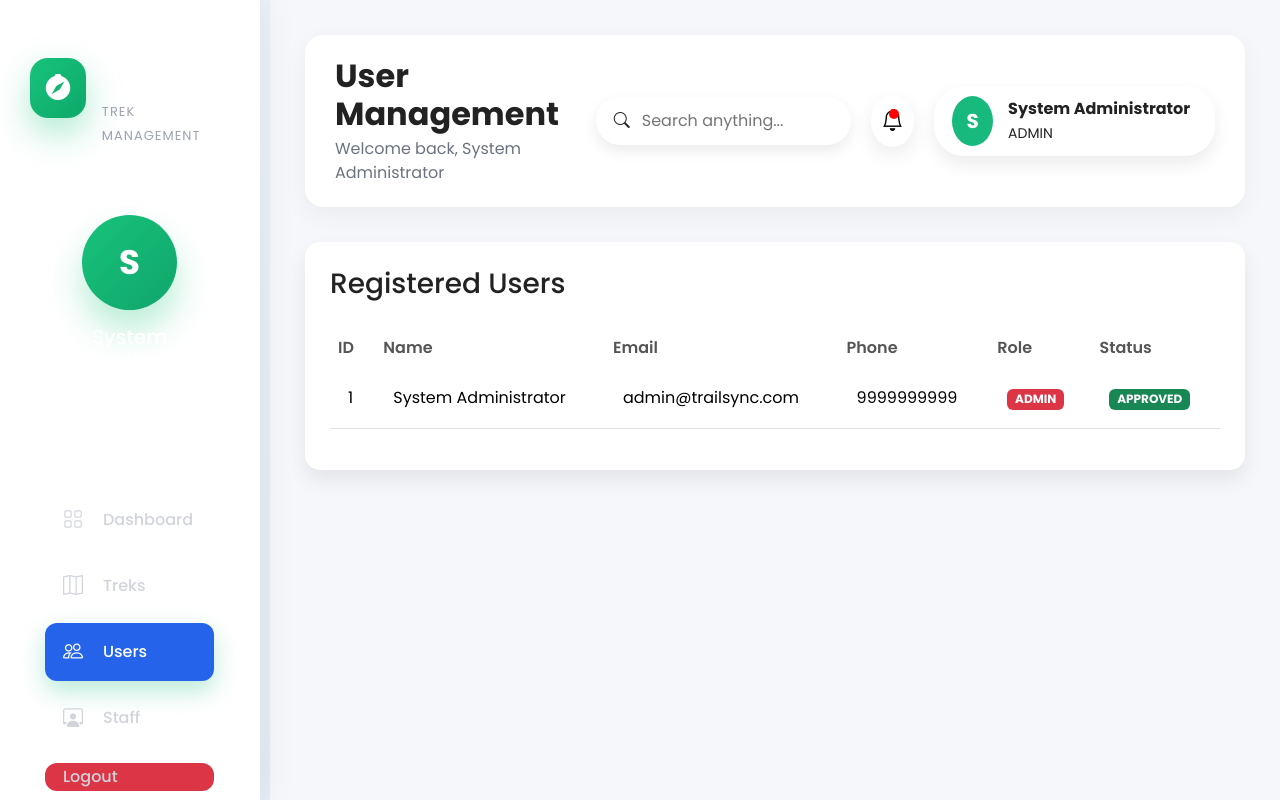
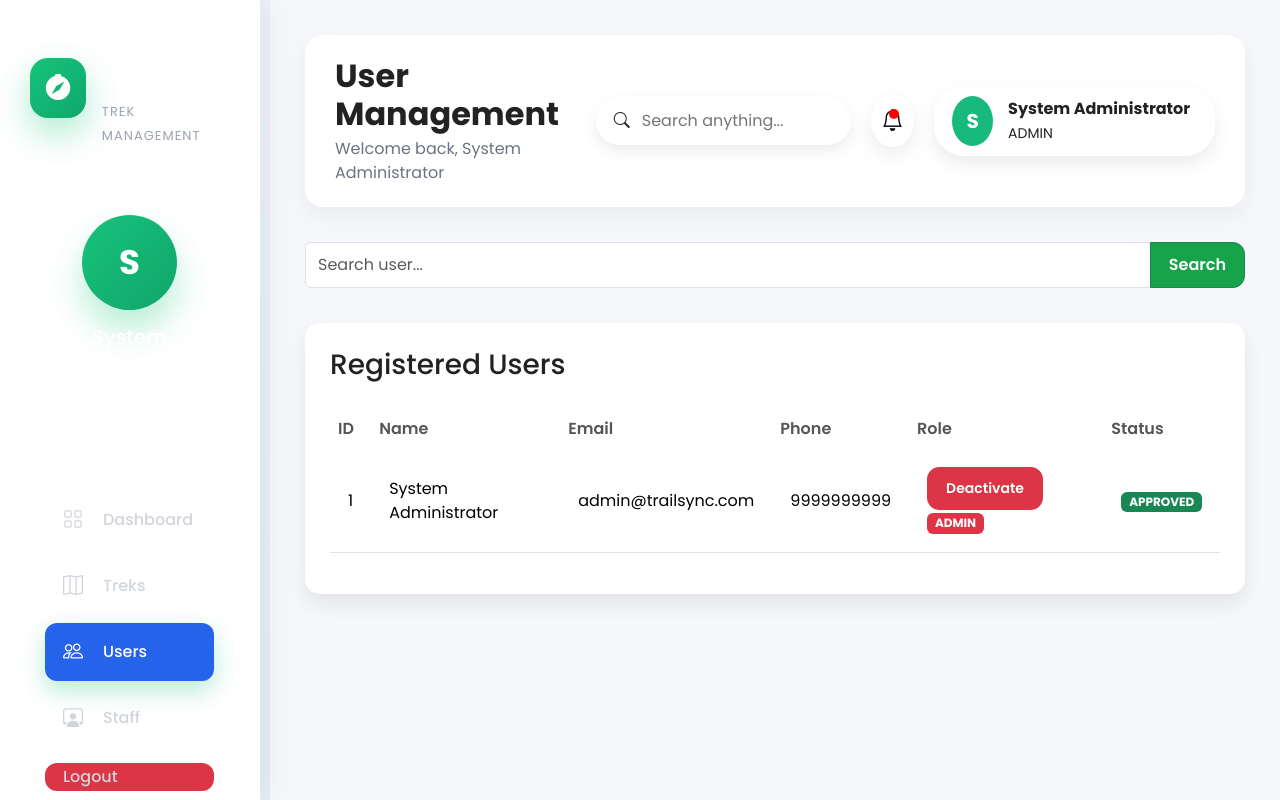
Before and after one commit to 25f1001114/Trekking-Management-Application, a Flask app: page /admin/users in a window 1280 px wide. Run offline with Flask 3, Linux system fonts and the light colour scheme; a user stored in the database is signed in; data comes from the database, SQL or seed files in the repository.

Commit message:
added search bar and deactivate option

```diff
--- a/app/admin/routes.py
+++ b/app/admin/routes.py
@@ -184,6 +184,19 @@ def reports():
 @login_required
 def all_treks():
 
+    search = request.args.get("search","")
+
+    treks = Trek.query
+
+    if search:
+        treks = treks.filter(
+            Trek.trek_name.ilike(f"%{search}%")
+        )
+
+    treks = treks.order_by(
+        Trek.start_date
+    ).all()
+
     treks = Trek.query.order_by(
         Trek.start_date
     ).all()
@@ -292,6 +305,19 @@ def delete_trek(trek_id):
 @login_required
 def staff():
 
+    search = request.args.get("search","")
+
+    staff_members = User.query.filter_by(
+        role="STAFF"
+    )
+
+    if search:
+        staff_members = staff_members.filter(
+            User.full_name.ilike(f"%{search}%")
+        )
+
+    staff_members = staff_members.all()
+
     if current_user.role != "ADMIN":
         return "Unauthorized", 403
 
@@ -331,14 +357,20 @@ def users():
 
     if current_user.role != "ADMIN":
         return "Unauthorized", 403
-
-    users = User.query.order_by(User.created_at.desc()).all()
-
+    search = request.args.get("search", "")
+    users = User.query
+    if search:
+        users = users.filter(
+            User.full_name.ilike(f"%{search}%")
+        )
+    users = users.order_by(
+        User.created_at.desc()
+    ).all()
     return render_template(
         "admin/users.html",
-        users=users
+        users=users,
+        search=search
     )
-
 @admin_bp.route("/treks/<int:trek_id>")
 @login_required
 def trek_details(trek_id):
@@ -352,3 +384,33 @@ def trek_details(trek_id):
         "admin/trek_details.html",
         trek=trek
     )
+
+
+@admin_bp.route("/users/toggle/<int:user_id>")
+@login_required
+def toggle_user(user_id):
+
+    if current_user.role != "ADMIN":
+        return "Unauthorized",403
+
+    user = User.query.get_or_404(user_id)
+    if user.is_active:
+        user.is_active = False
+
+        flash(
+            "User deactivated.",
+            "warning"
+        )
+
+    else:
+
+        user.is_active = True
+        flash(
+            "User activated.",
+            "success"
+        )
+
+    db.session.commit()
+    return redirect(
+        url_for("admin.users")
+    )
--- a/app/templates/admin/users.html
+++ b/app/templates/admin/users.html
@@ -35,6 +35,24 @@ User Management
 {% endblock %}
 {% block dashboard_content %}
 
+
+
+<form method="GET" class="mb-3">
+<div class="input-group">
+<input
+type="text"
+name="search"
+class="form-control"
+placeholder="Search user..."
+value="{{ search }}">
+<button class="btn btn-success">
+
+Search
+
+</button>
+</div>
+</form>
+
 <div class="table-card">
 
     <div class="table-header">
@@ -68,6 +86,25 @@ User Management
             <td>{{ user.phone }}</td>
 
             <td>
+
+                {% if user.is_active %}
+
+                    <a
+                    class="btn btn-danger btn-sm"
+                        href="{{ url_for('admin.toggle_user',user_id=user.id) }}">
+
+                            Deactivate
+
+                    </a>
+                {% else %}
+                    <a
+                    class="btn btn-success btn-sm"
+                        href="{{ url_for('admin.toggle_user',user_id=user.id) }}">
+
+                            Activate
+                    </a>
+                {% endif %}
+
 
                 {% if user.role=="ADMIN" %}
 
```
Also changed, not shown: app/templates/admin/bookings.html (+19 -0 lines).
